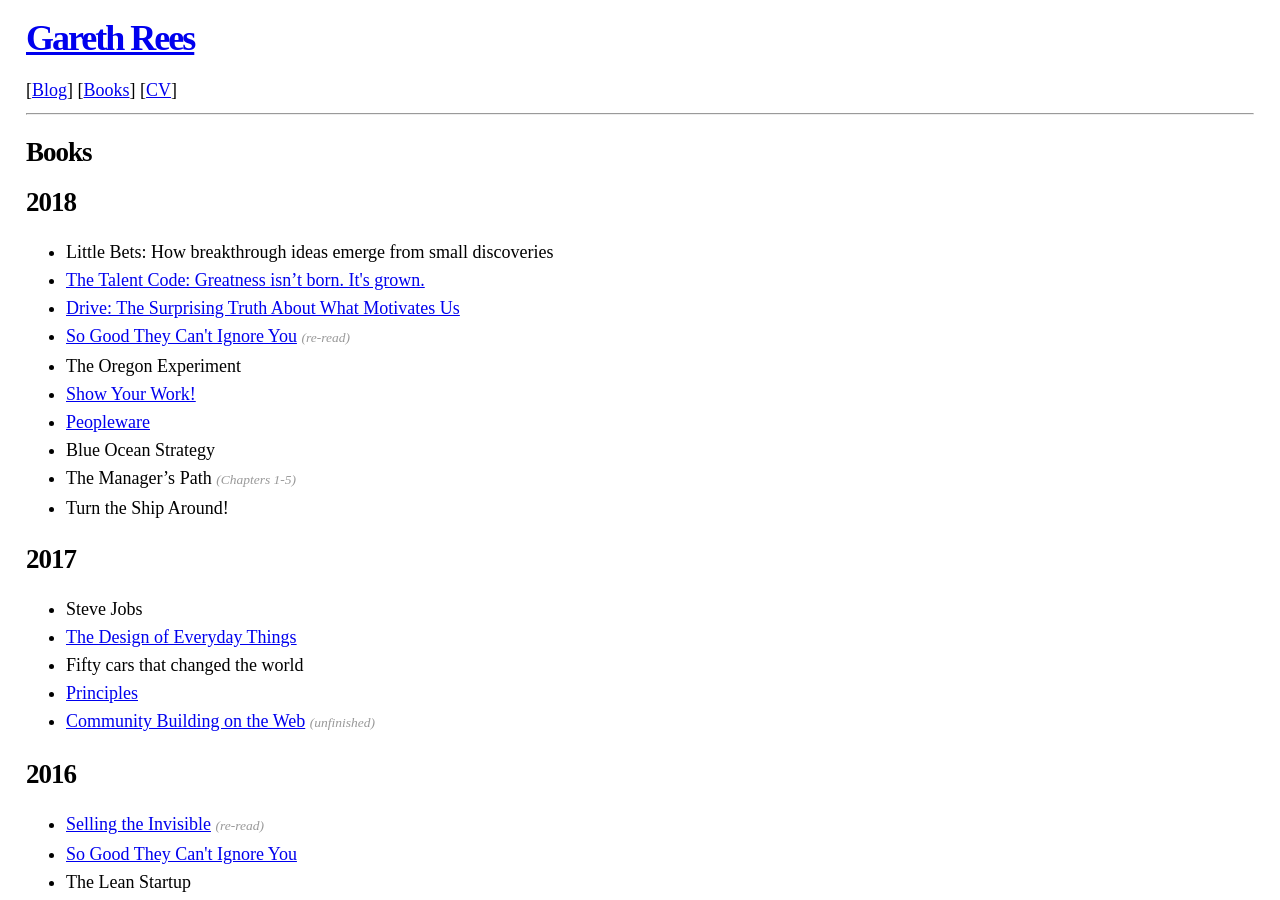
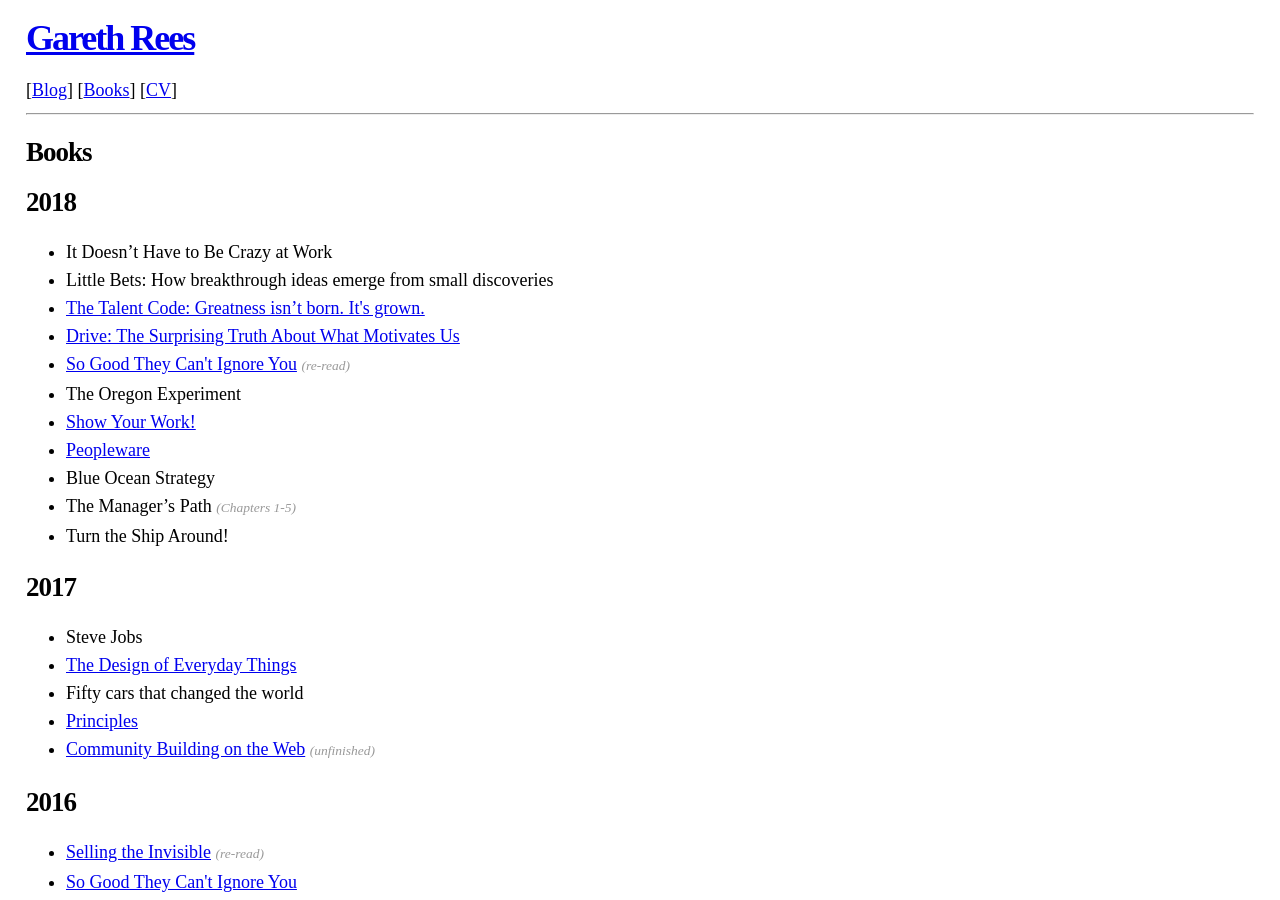
Before and after one commit to garethrees/garethrees.github.com, a Jekyll site: the page built from books.html, in a window 1280 px wide and 900 px high. Built offline with Jekyll 4.4.1, drawn with Linux system fonts in a browser that asks for light colours.

Commit message:
Update books.yml

```diff
--- a/_data/books.yml
+++ b/_data/books.yml
@@ -1,4 +1,5 @@
 2018:
+- title: "It Doesn’t Have to Be Crazy at Work"
 - title: "Little Bets: How breakthrough ideas emerge from small discoveries"
 - title: "The Talent Code: Greatness isn’t born. It's grown."
   post: /2018/10/03/book-notes-drive-the-talent-code
```
